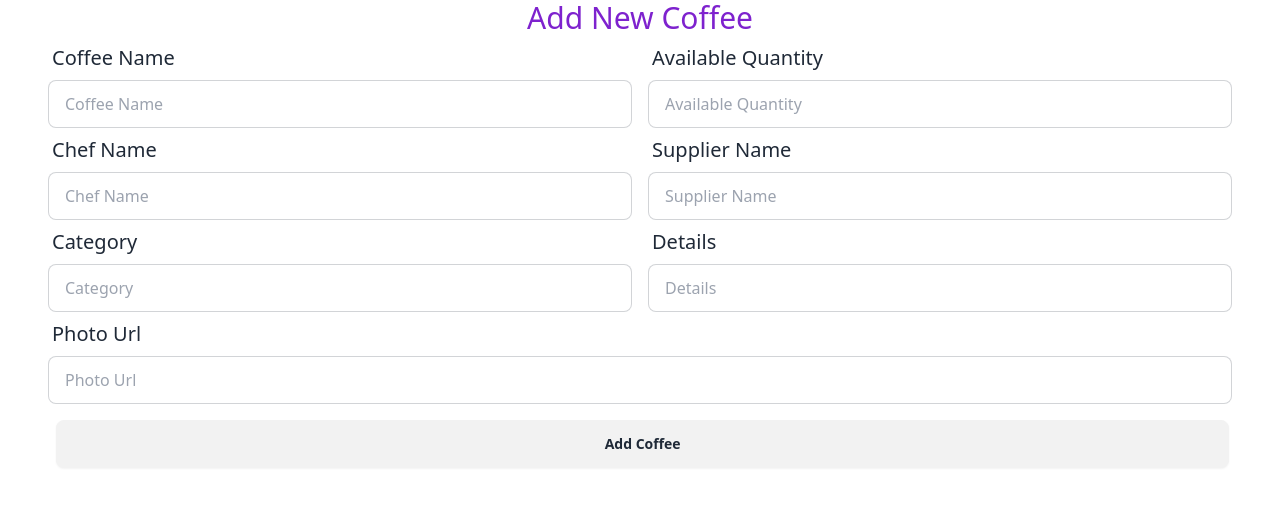
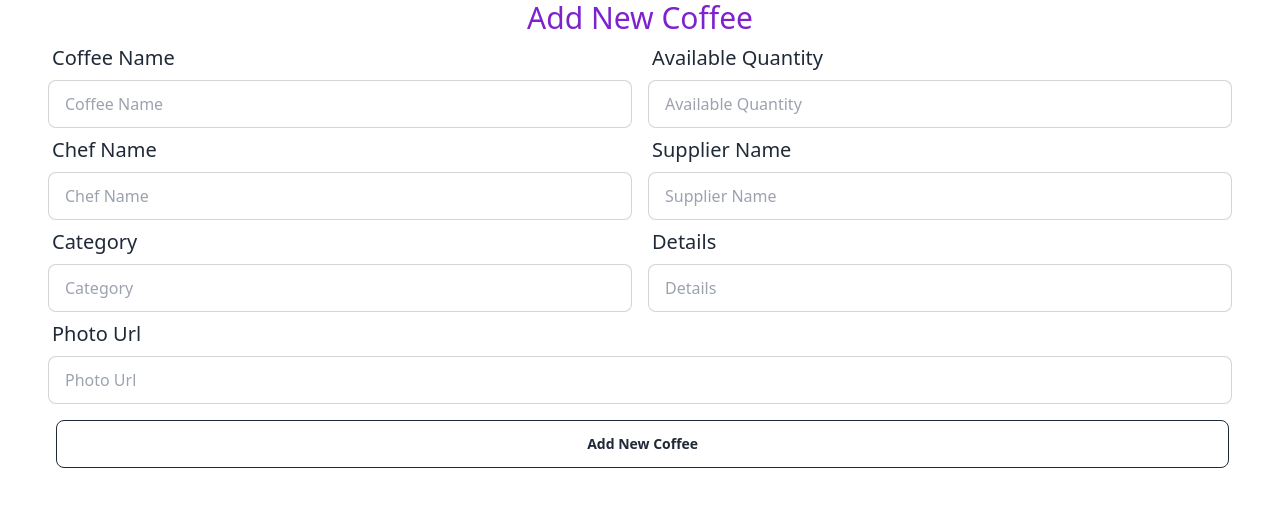
Before and after one commit to vatiza/Coffee-Store-Client-Site, a React (Vite) app: page /addCoffee in a window 1280 px wide. Shown: the top 506 px of the page. Built offline with nearby package versions, Linux system fonts and the light colour scheme.

Commit message:
data sent to server

```diff
--- a/src/Components/AddCoffee.jsx
+++ b/src/Components/AddCoffee.jsx
@@ -1,4 +1,7 @@
+import useTitle from "./UseHooks";
+
 const AddCoffee = () => {
+  useTitle("Add New Coffee");
   const handleAddNewCoffee = (event) => {
     event.preventDefault();
     const form = event.target;
@@ -9,7 +12,7 @@ const AddCoffee = () => {
     const category = form.category.value;
     const details = form.details.value;
     const photourl = form.photourl.value;
-    const fieldData = {
+    const newCoffee = {
       name,
       quantity,
       chefname,
@@ -18,7 +21,16 @@ const AddCoffee = () => {
       details,
       photourl,
     };
-    console.log(fieldData);
+    console.log(newCoffee);
+    fetch("http://localhost:5000/coffee", {
+      method: "POST",
+      headers: {
+        "content-type": "application/json",
+      },
+      body: JSON.stringify(newCoffee),
+    })
+      .then((res) => res.json())
+      .then((data) => console.log(data));
   };
   return (
     <div>
@@ -111,9 +123,9 @@ const AddCoffee = () => {
           />
         </div>
         <input
-          className="btn btn-block  ms-14 m-4 w-11/12"
+          className="btn btn-outline  ms-14 m-4 w-11/12"
           type="submit"
-          value="Add Coffee"
+          value="Add New Coffee"
         />
       </form>
     </div>
--- /dev/null
+++ b/src/Components/UseHooks.js
@@ -0,0 +1,8 @@
+import { useEffect } from "react";
+
+const useTitle = (title) => {
+  useEffect(() => {
+    document.title = title;
+  }, [title]);
+};
+export default useTitle;
```
